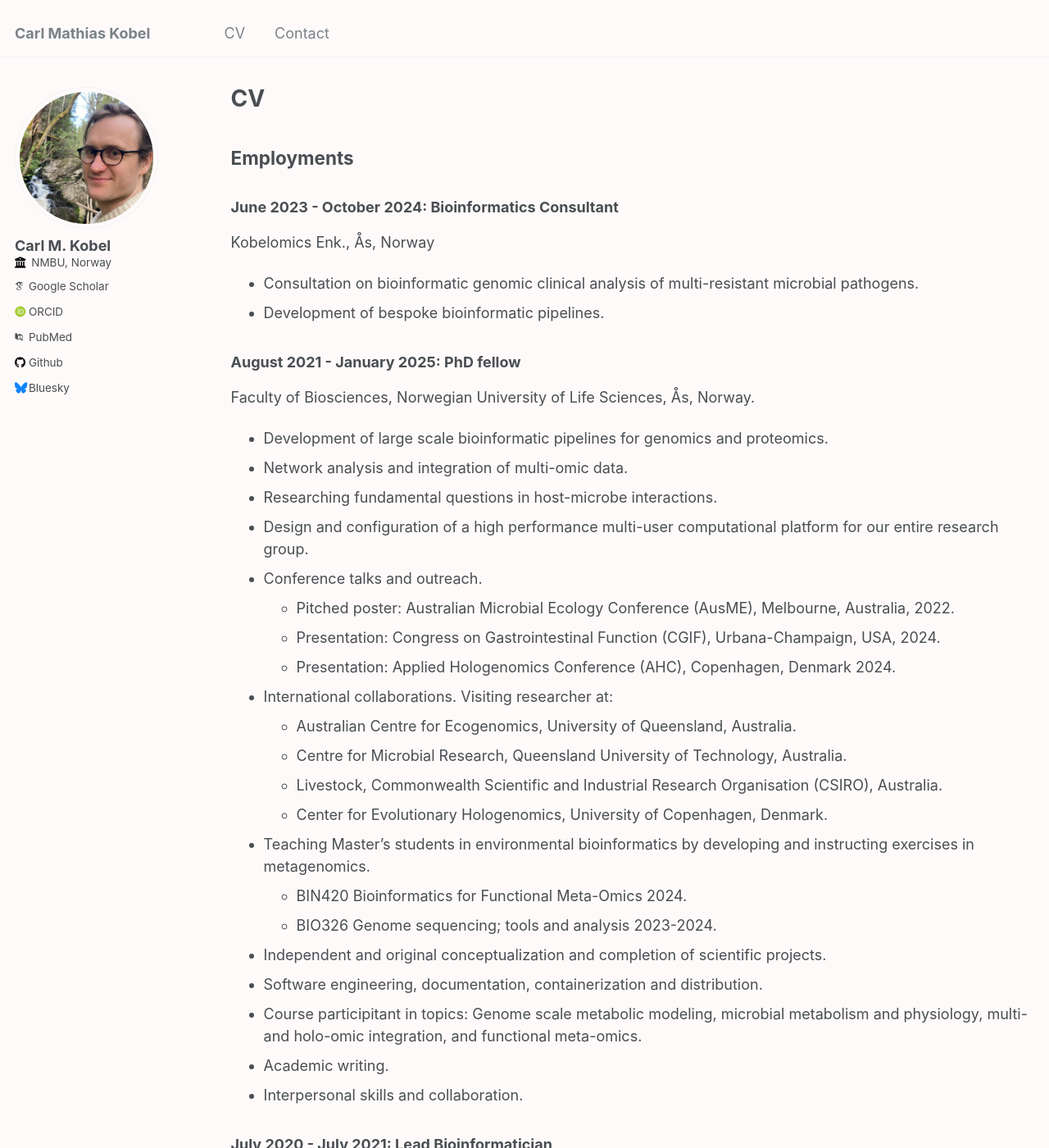
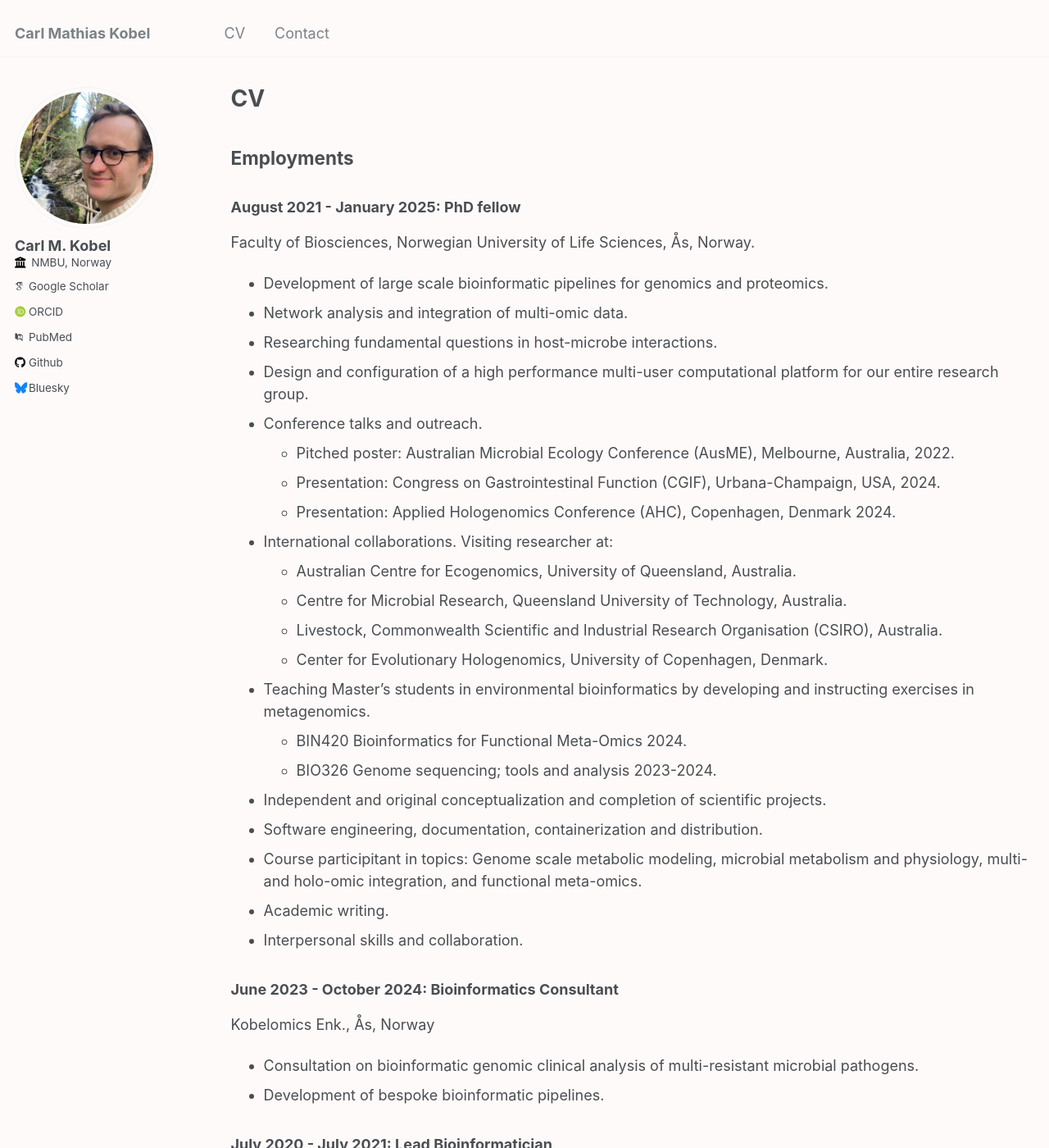
Before and after one commit to cmkobel/cmkobel.github.io, a Jekyll site: the page built from _pages/cv.md, in a window 1280 px wide and 1400 px high. Shown: the whole window at 82% size. Built offline with Jekyll 4.4.1, drawn with Linux system fonts in a browser that asks for light colours; some web fonts are replaced; part of the change alters nothing that is shown.

Commit message:
Update cv.md

```diff
--- a/_pages/cv.md
+++ b/_pages/cv.md
@@ -11,13 +11,6 @@ redirect_from:
 
 
 ## Employments
-
-### June 2023 - October 2024: Bioinformatics Consultant
-
-Kobelomics Enk., Ås, Norway
-
-  - Consultation on bioinformatic genomic clinical analysis of multi-resistant microbial pathogens.
-  - Development of bespoke bioinformatic pipelines.
 
 ### August 2021 - January 2025: PhD fellow
 
@@ -45,6 +38,13 @@ Faculty of Biosciences, Norwegian University of Life Sciences, Ås, Norway.
   - Academic writing.
   - Interpersonal skills and collaboration.
 
+
+### June 2023 - October 2024: Bioinformatics Consultant
+
+Kobelomics Enk., Ås, Norway
+
+  - Consultation on bioinformatic genomic clinical analysis of multi-resistant microbial pathogens.
+  - Development of bespoke bioinformatic pipelines.
 
 
 ### July 2020 - July 2021: Lead Bioinformatician
```
